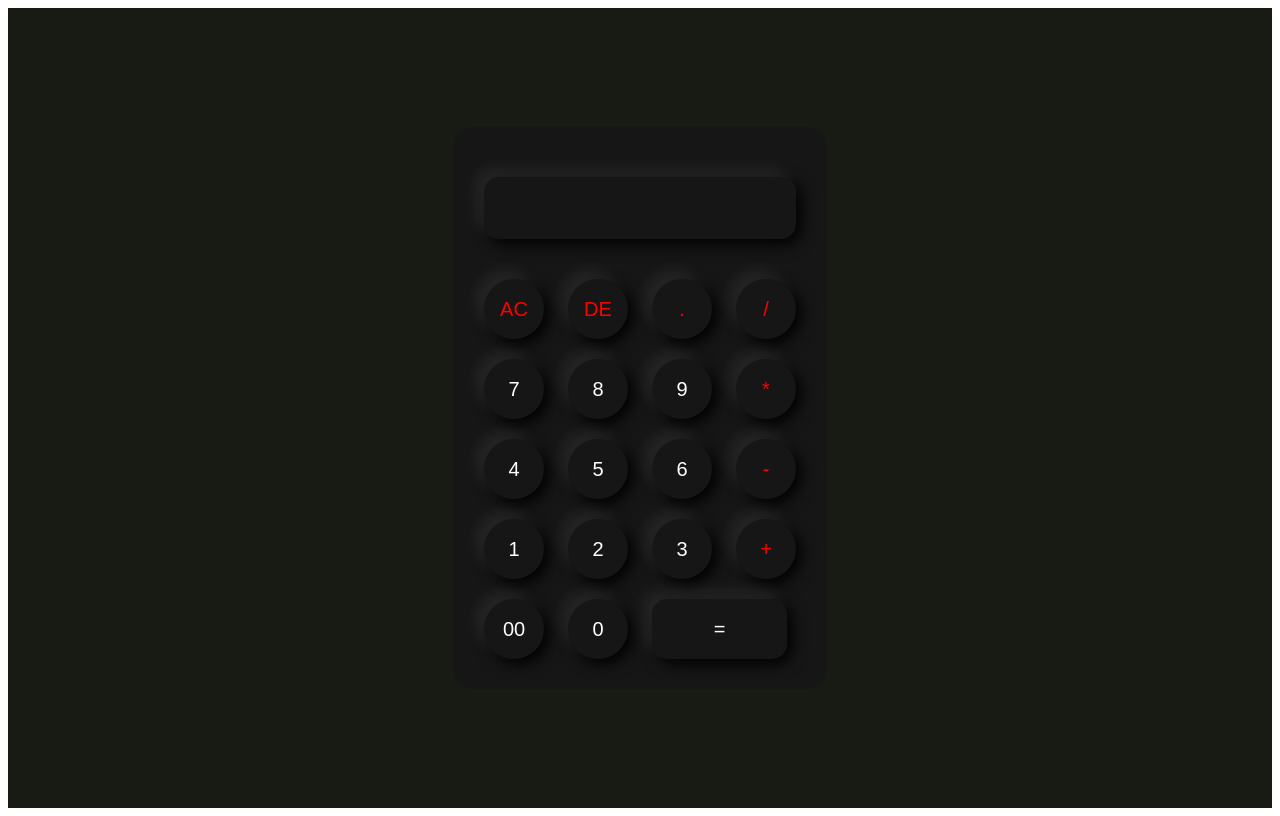
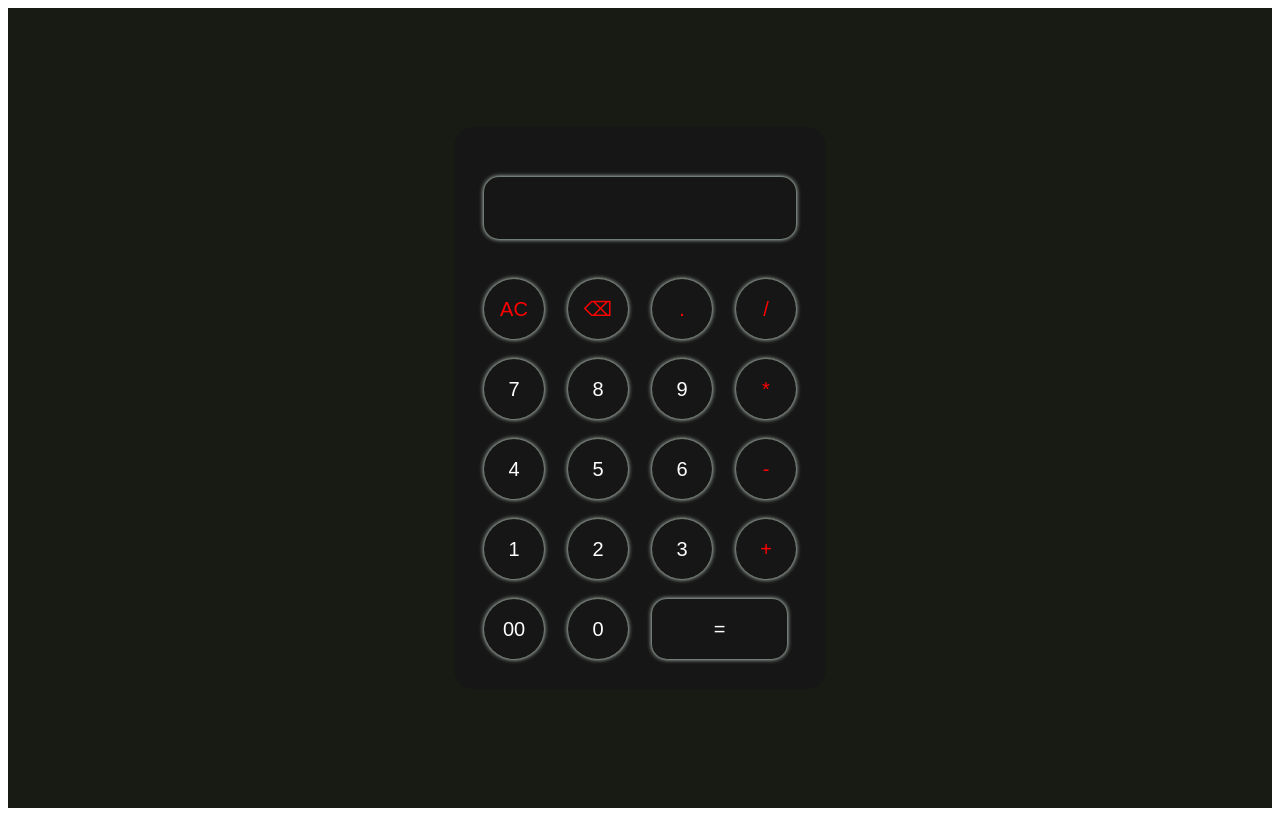
Before and after one commit to Prasadk1226/Calculator, a plain HTML site: page index.html in a window 1280 px wide. Drawn offline with Linux system fonts and the light colour scheme.

Commit message:
modified styling

```diff
--- a/index.html
+++ b/index.html
@@ -15,7 +15,7 @@
                 </div>
                 <div>
                     <input type="button" value="AC" onclick="display.value =''" class="operator">
-                    <input type="button" value="DE" onclick="display.value =display.value.toString().slice(0,-1)" class="operator">
+                    <input type="button" value="⌫" onclick="display.value =display.value.toString().slice(0,-1)" class="operator">
                     <input type="button" value="." onclick="display.value +='.'" class="operator">
                     <input type="button" value="/" onclick="display.value +='/'" class="operator">
                 </div>
--- a/style.css
+++ b/style.css
@@ -18,7 +18,7 @@
     width: 60px;
     height: 60px;
     border-radius: 50%;
-    box-shadow: -8px -8px 15px rgba(225, 225, 225, 0.092), 5px 5px 15px rgb(0, 0, 0);
+    box-shadow: 0px 0px 5px rgba(0, 255, 38, 0.092), 0px 0px 5px rgb(255, 255, 255);
     background: transparent;
     font-size: 20px;
     color: rgb(255, 255, 255);
```
Also changed, not shown: 1 other file.
